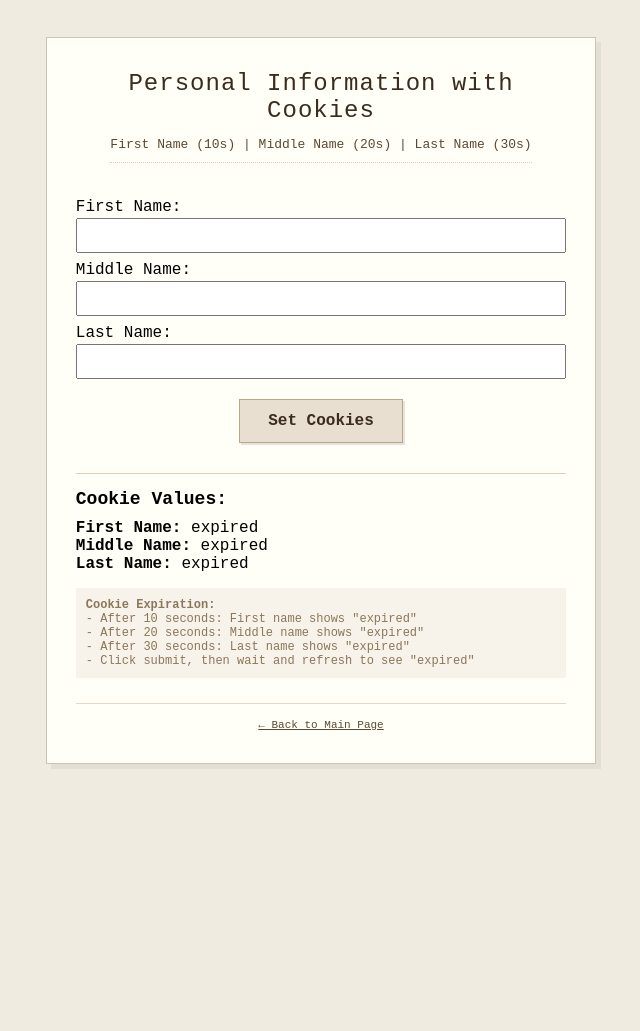
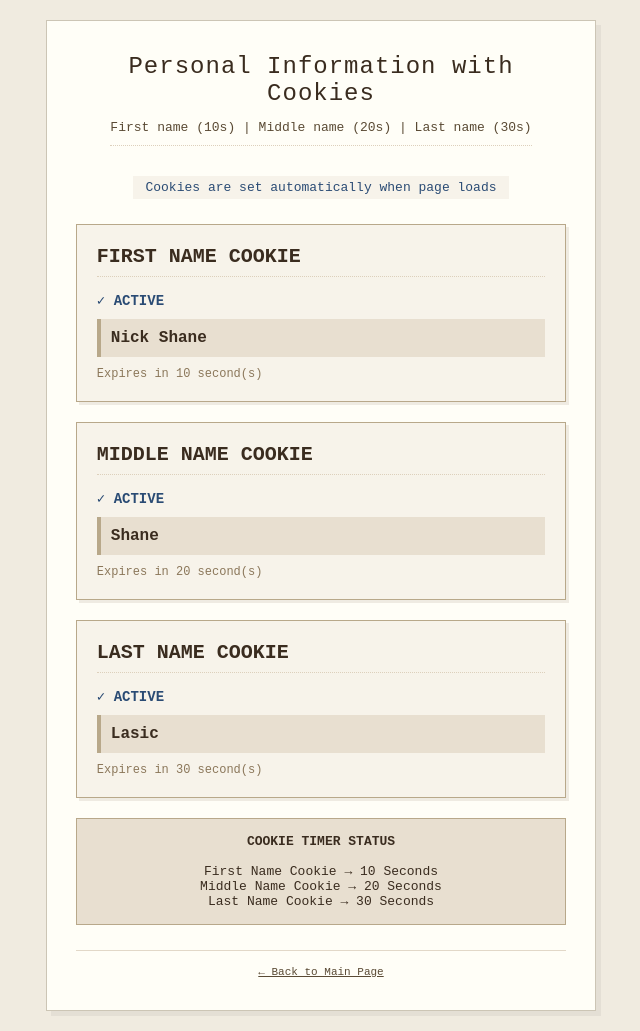
Before and after one commit to n1ckcst/LasicTC27-PC-n1ckcst, a PHP site: page /Personal_Info_Cookies.php in a window 1280 px wide. Shown: the whole page, without its empty margins (319-959 px from the left). Before the commit the page ends 764 px from the top, so only its background shows below. Run offline with PHP 8.4, Linux system fonts and the light colour scheme.

Commit message:
last commit. semi finished

```diff
--- a/PSA5_Main/Personal_Info_Cookies.php
+++ b/PSA5_Main/Personal_Info_Cookies.php
@@ -1,12 +1,24 @@
 <?php
-if(isset($_POST['submit'])) {
-    $firstname = $_POST['firstname'];
-    $middlename = $_POST['middlename'];
-    $lastname = $_POST['lastname'];
 
-    setcookie("firstname", $firstname, time()+10);
-    setcookie("middlename", $middlename, time()+20);
-    setcookie("lastname", $lastname, time()+30);
+if (!isset($_COOKIE['firstname']) &&
+    !isset($_COOKIE['middlename']) &&
+    !isset($_COOKIE['lastname']) &&
+    !isset($_COOKIE['cookie_started'])) {
+
+    setcookie("firstname", "Nick Shane", time() + 10);
+    setcookie("middlename", "Shane", time() + 20);
+    setcookie("lastname", "Lasic", time() + 30);
+    setcookie("cookie_started", time(), time() + 30);
+
+
+    header("Location: Personal_Info_Cookies.php");
+    exit();
+}
+
+
+$elapsed = 0;
+if (isset($_COOKIE['cookie_started'])) {
+    $elapsed = time() - $_COOKIE['cookie_started'];
 }
 ?>
 
@@ -15,29 +27,77 @@ if(isset($_POST['submit'])) {
 <head>
     <meta charset="UTF-8">
     <meta name="viewport" content="width=device-width, initial-scale=1.0">
-    <title>Using Cookies - Personal Info</title>
+    <meta http-equiv="refresh" content="1">
+    <title>Personal Info - Cookies</title>
     <link rel="stylesheet" href="IndexStyle.css">
     <style>
-        .submit-btn {
+        .cookie-slot {
+            background: #f7f3ea;
+            border: 1px solid #b8a88a;
+            padding: 20px;
+            margin-bottom: 20px;
+            text-align: left;
+            box-shadow: 3px 3px 0 rgba(100, 70, 40, 0.1);
+        }
+        .cookie-title {
+            font-size: 20px;
+            font-weight: bold;
+            color: #3a2c1f;
+            margin-bottom: 15px;
+            border-bottom: 1px dotted #ddd0bc;
+            padding-bottom: 8px;
+        }
+        .status-active {
+            color: #2a4b74;
+            font-weight: bold;
+            font-size: 14px;
+            margin-bottom: 10px;
+        }
+        .status-expired {
+            color: #8b3a3a;
+            font-weight: bold;
+            font-size: 14px;
+            margin-bottom: 10px;
+        }
+        .cookie-value {
+            background: #e8dfd0;
+            padding: 10px;
+            font-weight: bold;
+            color: #3a2c1f;
+            margin: 10px 0;
+            border-left: 4px solid #b8a88a;
+        }
+        .timer {
+            font-size: 12px;
+            color: #8b775a;
+            margin-top: 10px;
+        }
+        .reset-btn {
             background: #e8dfd0;
             border: 1px solid #b8a88a;
-            padding: 12px 28px;
+            padding: 10px 20px;
             font-family: 'Courier New', monospace;
-            font-size: 16px;
+            font-size: 14px;
             font-weight: bold;
             color: #3a2c1f;
             cursor: pointer;
             transition: all 0.2s ease;
-            box-shadow: 2px 2px 0 rgba(100, 70, 40, 0.15);
+            text-decoration: none;
+            display: inline-block;
+            margin-top: 15px;
         }
-        .submit-btn:hover {
+        .reset-btn:hover {
             background: #ddd0bb;
             transform: translate(-1px, -1px);
-            box-shadow: 3px 3px 0 rgba(100, 70, 40, 0.2);
         }
-        .submit-btn:active {
-            transform: translate(1px, 1px);
-            box-shadow: 1px 1px 0 rgba(100, 70, 40, 0.15);
+        .footer-card {
+            background: #e8dfd0;
+            border: 1px solid #b8a88a;
+            padding: 15px;
+            text-align: center;
+            margin-top: 20px;
+            font-size: 13px;
+            color: #3a2c1f;
         }
     </style>
 </head>
@@ -45,65 +105,71 @@ if(isset($_POST['submit'])) {
 
 <div class="main-card">
     <h1>Personal Information with Cookies</h1>
-    <div class="subtitle">First Name (10s) | Middle Name (20s) | Last Name (30s)</div>
+    <div class="subtitle">First name (10s) | Middle name (20s) | Last name (30s)</div>
+    <div class="desc">Cookies are set automatically when page loads</div>
 
-    <form method="post">
-        <div style="text-align: left; margin: 20px 0;">
-            <label style="display:block; margin:8px 0 2px;">First Name:</label>
-            <input type="text" name="firstname" required style="width:100%; padding:8px; font-family:inherit;">
-
-            <label style="display:block; margin:8px 0 2px;">Middle Name:</label>
-            <input type="text" name="middlename" required style="width:100%; padding:8px; font-family:inherit;">
-
-            <label style="display:block; margin:8px 0 2px;">Last Name:</label>
-            <input type="text" name="lastname" required style="width:100%; padding:8px; font-family:inherit;">
+    <div class="cookie-slot">
+        <div class="cookie-title">FIRST NAME COOKIE</div>
+        <?php
+        if (isset($_COOKIE['firstname'])) {
+            $remaining = 10 - $elapsed;
+            if ($remaining < 0) $remaining = 0;
+            echo "
+                <div class='status-active'>✓ ACTIVE</div>
+                <div class='cookie-value'>" . $_COOKIE['firstname'] . "</div>
+                <div class='timer'>Expires in $remaining second(s)</div>
+            ";
+        } else {
+            echo "
+                <div class='status-expired'>✗ EXPIRED AFTER 10 SECONDS</div>
+            ";
+        }
+        ?>
     </div>
 
-        <div style="text-align: center;">
-            <button type="submit" name="submit" class="submit-btn">
-                Set Cookies
-            </button>
-        </div>
-    </form>
-
-    <div style="margin-top: 30px; padding-top: 15px; border-top: 1px solid #ddd0bc; text-align: left;">
-        <h3 style="font-size: 18px; margin-bottom: 10px;">Cookie Values:</h3>
-
-        <p><strong>First Name:</strong>
+    <div class="cookie-slot">
+        <div class="cookie-title">MIDDLE NAME COOKIE</div>
         <?php
-            if(isset($_COOKIE['firstname'])) {
-                echo $_COOKIE['firstname'];
+        if (isset($_COOKIE['middlename'])) {
+            $remaining = 20 - $elapsed;
+            if ($remaining < 0) $remaining = 0;
+            echo "
+                <div class='status-active'>✓ ACTIVE</div>
+                <div class='cookie-value'>" . $_COOKIE['middlename'] . "</div>
+                <div class='timer'>Expires in $remaining second(s)</div>
+            ";
         } else {
-                echo "expired";
+            echo "
+                <div class='status-expired'>✗ EXPIRED AFTER 20 SECONDS</div>
+            ";
         }
         ?>
-        </p>
-        <p><strong>Middle Name:</strong>
+    </div>
+
+    <div class="cookie-slot">
+        <div class="cookie-title">LAST NAME COOKIE</div>
         <?php
-            if(isset($_COOKIE['middlename'])) {
-                echo $_COOKIE['middlename'];
+        if (isset($_COOKIE['lastname'])) {
+            $remaining = 30 - $elapsed;
+            if ($remaining < 0) $remaining = 0;
+            echo "
+                <div class='status-active'>✓ ACTIVE</div>
+                <div class='cookie-value'>" . $_COOKIE['lastname'] . "</div>
+                <div class='timer'>Expires in $remaining second(s)</div>
+            ";
         } else {
-                echo "expired";
+            echo "
+                <div class='status-expired'>✗ EXPIRED AFTER 30 SECONDS</div>
+            ";
         }
         ?>
-        </p>
-        <p><strong>Last Name:</strong>
-            <?php
-            if(isset($_COOKIE['lastname'])) {
-                echo $_COOKIE['lastname'];
-            } else {
-                echo "expired";
-            }
-            ?>
-        </p>
+    </div>
 
-        <div class="note" style="font-size:12px; color:#8b775a; margin-top:15px; background:#f7f3ea; padding:10px;">
-            <strong>Cookie Expiration:</strong><br>
-            - After 10 seconds: First name shows "expired"<br>
-            - After 20 seconds: Middle name shows "expired"<br>
-            - After 30 seconds: Last name shows "expired"<br>
-            - Click submit, then wait and refresh to see "expired"
-        </div>
+    <div class="footer-card">
+        <strong>COOKIE TIMER STATUS</strong><br><br>
+        First Name Cookie → 10 Seconds<br>
+        Middle Name Cookie → 20 Seconds<br>
+        Last Name Cookie → 30 Seconds
     </div>
 
     <div class="footer" style="margin-top: 25px;">
```
Also changed, not shown: PSA5_Main/Favorite_Colors.php (+86 -0 lines), PSA5_Main/Results_Color.php (added, +148 -0 lines). Lines whose indentation alone changed are shown as unchanged.
